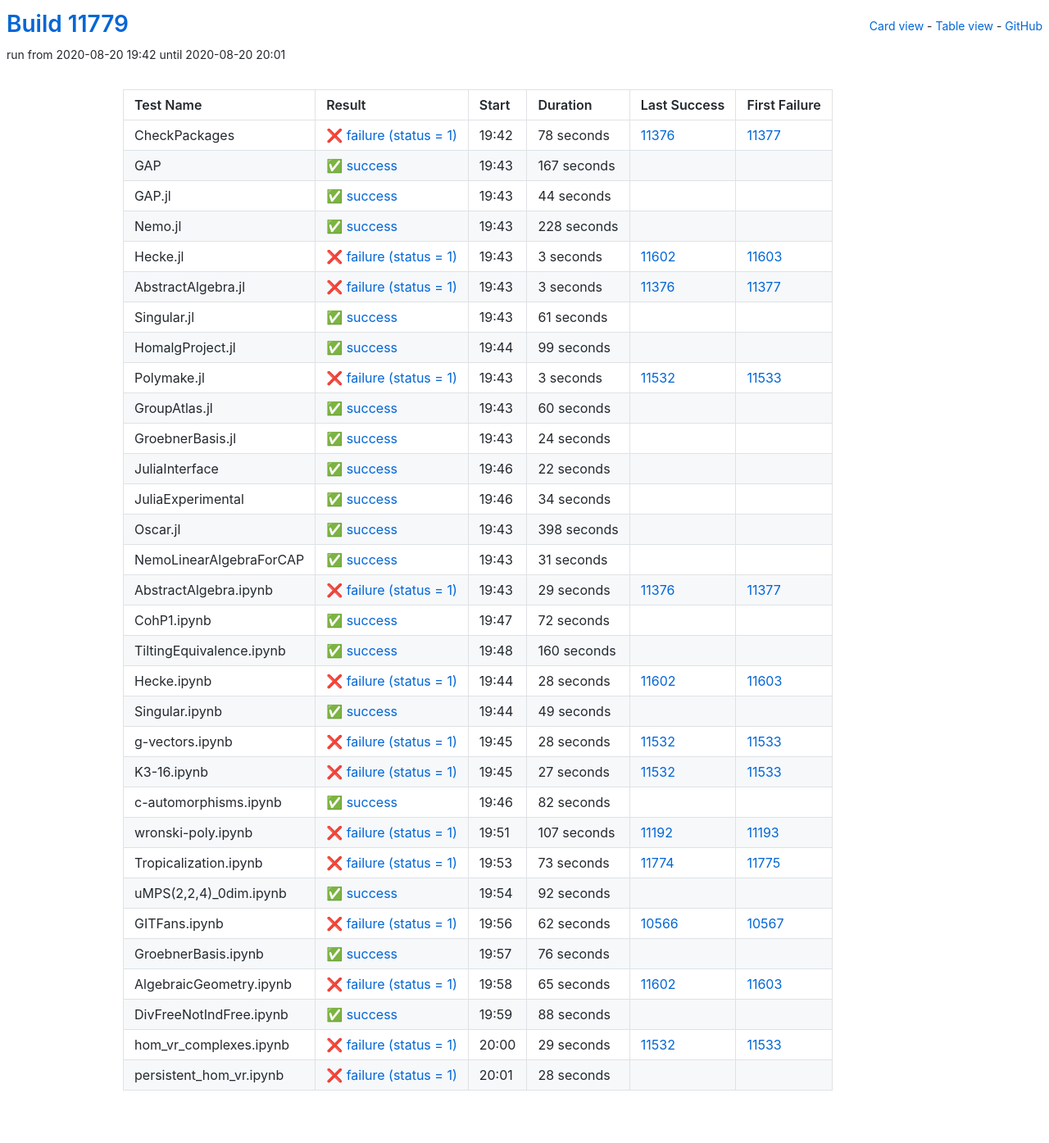
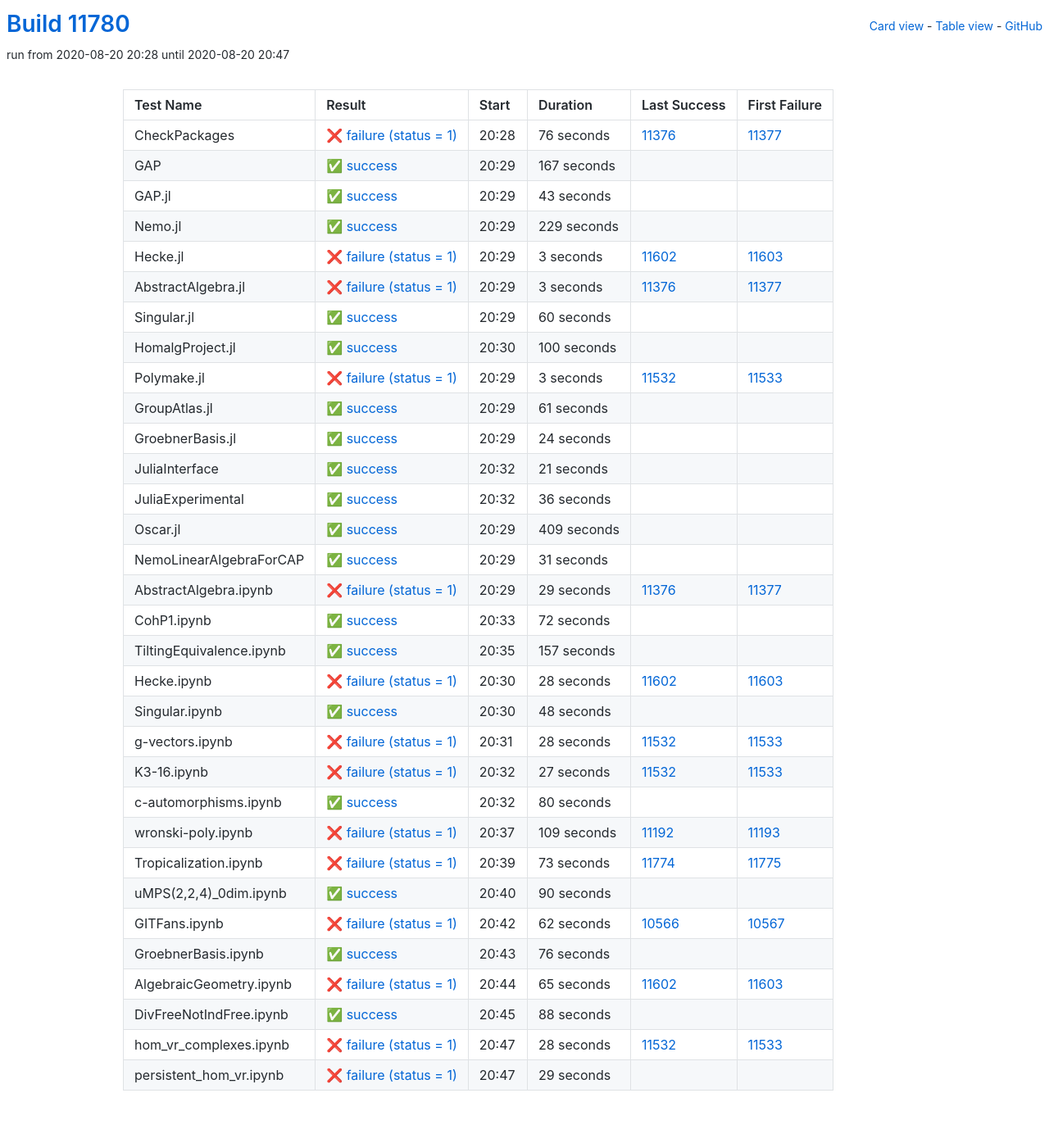
Before and after one commit to oscar-system/oscar-ci-status, a Jekyll site: the page built from table.html, in a window 1280 px wide. Shown: the whole page at 82% size. Built offline with Jekyll 4.4.1, drawn with Linux system fonts in a browser that asks for light colours.

Commit message:
Build #11780

```diff
--- a/_data/ci.yml
+++ b/_data/ci.yml
@@ -1,6 +1,6 @@
 ---
-build: 11779
-build_url: https://oscarci.mathematik.uni-kl.de/job/oscar/11779/
+build: 11780
+build_url: https://oscarci.mathematik.uni-kl.de/job/oscar/11780/
 job: oscar
 organization: oscar-system
 repo: oscar-ci-status
@@ -8,20 +8,20 @@
 tests:
 - name: CheckPackages
   id: checkpackages
-  log: https://oscarci.mathematik.uni-kl.de/job/oscar/11779/artifact/logs/build-11779/CheckPackages.log
-  start: 2020-08-20 19:42
+  log: https://oscarci.mathematik.uni-kl.de/job/oscar/11780/artifact/logs/build-11780/CheckPackages.log
+  start: 2020-08-20 20:28
   success: false
   exitcode: 1
   status: failure
-  duration: 78
+  duration: 76
   last_success: 11376
   last_success_url: https://oscarci.mathematik.uni-kl.de/job/oscar/11376/
   first_failure: 11377
   first_failure_url: https://oscarci.mathematik.uni-kl.de/job/oscar/11377/
 - name: GAP
   id: gap
-  log: https://oscarci.mathematik.uni-kl.de/job/oscar/11779/artifact/logs/build-11779/GAP.log
-  start: 2020-08-20 19:43
+  log: https://oscarci.mathematik.uni-kl.de/job/oscar/11780/artifact/logs/build-11780/GAP.log
+  start: 2020-08-20 20:29
   success: true
   exitcode: 0
   status: success
@@ -32,32 +32,32 @@
   first_failure_url:
 - name: GAP.jl
   id: gap-jl
-  log: https://oscarci.mathematik.uni-kl.de/job/oscar/11779/artifact/logs/build-11779/GAP.jl.log
-  start: 2020-08-20 19:43
+  log: https://oscarci.mathematik.uni-kl.de/job/oscar/11780/artifact/logs/build-11780/GAP.jl.log
+  start: 2020-08-20 20:29
   success: true
   exitcode: 0
   status: success
-  duration: 44
+  duration: 43
   last_success: false
   last_success_url:
   first_failure: false
   first_failure_url:
 - name: Nemo.jl
   id: nemo-jl
-  log: https://oscarci.mathematik.uni-kl.de/job/oscar/11779/artifact/logs/build-11779/Nemo.jl.log
-  start: 2020-08-20 19:43
+  log: https://oscarci.mathematik.uni-kl.de/job/oscar/11780/artifact/logs/build-11780/Nemo.jl.log
+  start: 2020-08-20 20:29
   success: true
   exitcode: 0
   status: success
-  duration: 228
+  duration: 229
   last_success: false
   last_success_url:
   first_failure: false
   first_failure_url:
 - name: Hecke.jl
   id: hecke-jl
-  log: https://oscarci.mathematik.uni-kl.de/job/oscar/11779/artifact/logs/build-11779/Hecke.jl.log
-  start: 2020-08-20 19:43
+  log: https://oscarci.mathematik.uni-kl.de/job/oscar/11780/artifact/logs/build-11780/Hecke.jl.log
+  start: 2020-08-20 20:29
   success: false
   exitcode: 1
   status: failure
@@ -68,8 +68,8 @@
   first_failure_url: https://oscarci.mathematik.uni-kl.de/job/oscar/11603/
 - name: AbstractAlgebra.jl
   id: abstractalgebra-jl
-  log: https://oscarci.mathematik.uni-kl.de/job/oscar/11779/artifact/logs/build-11779/AbstractAlgebra.jl.log
-  start: 2020-08-20 19:43
+  log: https://oscarci.mathematik.uni-kl.de/job/oscar/11780/artifact/logs/build-11780/AbstractAlgebra.jl.log
+  start: 2020-08-20 20:29
   success: false
   exitcode: 1
   status: failure
@@ -80,32 +80,32 @@
   first_failure_url: https://oscarci.mathematik.uni-kl.de/job/oscar/11377/
 - name: Singular.jl
   id: singular-jl
-  log: https://oscarci.mathematik.uni-kl.de/job/oscar/11779/artifact/logs/build-11779/Singular.jl.log
-  start: 2020-08-20 19:43
+  log: https://oscarci.mathematik.uni-kl.de/job/oscar/11780/artifact/logs/build-11780/Singular.jl.log
+  start: 2020-08-20 20:29
   success: true
   exitcode: 0
   status: success
-  duration: 61
+  duration: 60
   last_success: false
   last_success_url:
   first_failure: false
   first_failure_url:
 - name: HomalgProject.jl
   id: homalgproject-jl
-  log: https://oscarci.mathematik.uni-kl.de/job/oscar/11779/artifact/logs/build-11779/HomalgProject.jl.log
-  start: 2020-08-20 19:44
+  log: https://oscarci.mathematik.uni-kl.de/job/oscar/11780/artifact/logs/build-11780/HomalgProject.jl.log
+  start: 2020-08-20 20:30
   success: true
   exitcode: 0
   status: success
-  duration: 99
+  duration: 100
   last_success: false
   last_success_url:
   first_failure: false
   first_failure_url:
 - name: Polymake.jl
   id: polymake-jl
-  log: https://oscarci.mathematik.uni-kl.de/job/oscar/11779/artifact/logs/build-11779/Polymake.jl.log
-  start: 2020-08-20 19:43
+  log: https://oscarci.mathematik.uni-kl.de/job/oscar/11780/artifact/logs/build-11780/Polymake.jl.log
+  start: 2020-08-20 20:29
   success: false
   exitcode: 1
   status: failure
@@ -116,20 +116,20 @@
   first_failure_url: https://oscarci.mathematik.uni-kl.de/job/oscar/11533/
 - name: GroupAtlas.jl
   id: groupatlas-jl
-  log: https://oscarci.mathematik.uni-kl.de/job/oscar/11779/artifact/logs/build-11779/GroupAtlas.jl.log
-  start: 2020-08-20 19:43
+  log: https://oscarci.mathematik.uni-kl.de/job/oscar/11780/artifact/logs/build-11780/GroupAtlas.jl.log
+  start: 2020-08-20 20:29
   success: true
   exitcode: 0
   status: success
-  duration: 60
+  duration: 61
   last_success: false
   last_success_url:
   first_failure: false
   first_failure_url:
 - name: GroebnerBasis.jl
   id: groebnerbasis-jl
-  log: https://oscarci.mathematik.uni-kl.de/job/oscar/11779/artifact/logs/build-11779/GroebnerBasis.jl.log
-  start: 2020-08-20 19:43
+  log: https://oscarci.mathematik.uni-kl.de/job/oscar/11780/artifact/logs/build-11780/GroebnerBasis.jl.log
+  start: 2020-08-20 20:29
   success: true
   exitcode: 0
   status: success
@@ -140,44 +140,44 @@
   first_failure_url:
 - name: JuliaInterface
   id: juliainterface
-  log: https://oscarci.mathematik.uni-kl.de/job/oscar/11779/artifact/logs/build-11779/JuliaInterface.log
-  start: 2020-08-20 19:46
+  log: https://oscarci.mathematik.uni-kl.de/job/oscar/11780/artifact/logs/build-11780/JuliaInterface.log
+  start: 2020-08-20 20:32
   success: true
   exitcode: 0
   status: success
-  duration: 22
+  duration: 21
   last_success: false
   last_success_url:
   first_failure: false
   first_failure_url:
 - name: JuliaExperimental
   id: juliaexperimental
-  log: https://oscarci.mathematik.uni-kl.de/job/oscar/11779/artifact/logs/build-11779/JuliaExperimental.log
-  start: 2020-08-20 19:46
+  log: https://oscarci.mathematik.uni-kl.de/job/oscar/11780/artifact/logs/build-11780/JuliaExperimental.log
+  start: 2020-08-20 20:32
   success: true
   exitcode: 0
   status: success
-  duration: 34
+  duration: 36
   last_success: false
   last_success_url:
   first_failure: false
   first_failure_url:
 - name: Oscar.jl
   id: oscar-jl
-  log: https://oscarci.mathematik.uni-kl.de/job/oscar/11779/artifact/logs/build-11779/Oscar.jl.log
-  start: 2020-08-20 19:43
+  log: https://oscarci.mathematik.uni-kl.de/job/oscar/11780/artifact/logs/build-11780/Oscar.jl.log
+  start: 2020-08-20 20:29
   success: true
   exitcode: 0
   status: success
-  duration: 398
+  duration: 409
   last_success: false
   last_success_url:
   first_failure: false
   first_failure_url:
 - name: NemoLinearAlgebraForCAP
   id: nemolinearalgebraforcap
-  log: https://oscarci.mathematik.uni-kl.de/job/oscar/11779/artifact/logs/build-11779/NemoLinearAlgebraForCAP.log
-  start: 2020-08-20 19:43
+  log: https://oscarci.mathematik.uni-kl.de/job/oscar/11780/artifact/logs/build-11780/NemoLinearAlgebraForCAP.log
+  start: 2020-08-20 20:29
   success: true
   exitcode: 0
   status: success
@@ -188,8 +188,8 @@
   first_failure_url:
 - name: AbstractAlgebra.ipynb
   id: abstractalgebra-ipynb
-  log: https://oscarci.mathematik.uni-kl.de/job/oscar/11779/artifact/logs/build-11779/AbstractAlgebra.ipynb.log
-  start: 2020-08-20 19:43
+  log: https://oscarci.mathematik.uni-kl.de/job/oscar/11780/artifact/logs/build-11780/AbstractAlgebra.ipynb.log
+  start: 2020-08-20 20:29
   success: false
   exitcode: 1
   status: failure
@@ -200,8 +200,8 @@
   first_failure_url: https://oscarci.mathematik.uni-kl.de/job/oscar/11377/
 - name: CohP1.ipynb
   id: cohp1-ipynb
-  log: https://oscarci.mathematik.uni-kl.de/job/oscar/11779/artifact/logs/build-11779/CohP1.ipynb.log
-  start: 2020-08-20 19:47
+  log: https://oscarci.mathematik.uni-kl.de/job/oscar/11780/artifact/logs/build-11780/CohP1.ipynb.log
+  start: 2020-08-20 20:33
   success: true
   exitcode: 0
   status: success
@@ -212,20 +212,20 @@
   first_failure_url:
 - name: TiltingEquivalence.ipynb
   id: tiltingequivalence-ipynb
-  log: https://oscarci.mathematik.uni-kl.de/job/oscar/11779/artifact/logs/build-11779/TiltingEquivalence.ipynb.log
-  start: 2020-08-20 19:48
+  log: https://oscarci.mathematik.uni-kl.de/job/oscar/11780/artifact/logs/build-11780/TiltingEquivalence.ipynb.log
+  start: 2020-08-20 20:35
   success: true
   exitcode: 0
   status: success
-  duration: 160
+  duration: 157
   last_success: false
   last_success_url:
   first_failure: false
   first_failure_url:
 - name: Hecke.ipynb
   id: hecke-ipynb
-  log: https://oscarci.mathematik.uni-kl.de/job/oscar/11779/artifact/logs/build-11779/Hecke.ipynb.log
-  start: 2020-08-20 19:44
+  log: https://oscarci.mathematik.uni-kl.de/job/oscar/11780/artifact/logs/build-11780/Hecke.ipynb.log
+  start: 2020-08-20 20:30
   success: false
   exitcode: 1
   status: failure
@@ -236,20 +236,20 @@
   first_failure_url: https://oscarci.mathematik.uni-kl.de/job/oscar/11603/
 - name: Singular.ipynb
   id: singular-ipynb
-  log: https://oscarci.mathematik.uni-kl.de/job/oscar/11779/artifact/logs/build-11779/Singular.ipynb.log
-  start: 2020-08-20 19:44
+  log: https://oscarci.mathematik.uni-kl.de/job/oscar/11780/artifact/logs/build-11780/Singular.ipynb.log
+  start: 2020-08-20 20:30
   success: true
   exitcode: 0
   status: success
-  duration: 49
+  duration: 48
   last_success: false
   last_success_url:
   first_failure: false
   first_failure_url:
 - name: g-vectors.ipynb
   id: g-vectors-ipynb
-  log: https://oscarci.mathematik.uni-kl.de/job/oscar/11779/artifact/logs/build-11779/g-vectors.ipynb.log
-  start: 2020-08-20 19:45
+  log: https://oscarci.mathematik.uni-kl.de/job/oscar/11780/artifact/logs/build-11780/g-vectors.ipynb.log
+  start: 2020-08-20 20:31
   success: false
   exitcode: 1
   status: failure
@@ -260,8 +260,8 @@
   first_failure_url: https://oscarci.mathematik.uni-kl.de/job/oscar/11533/
 - name: K3-16.ipynb
   id: k3-16-ipynb
-  log: https://oscarci.mathematik.uni-kl.de/job/oscar/11779/artifact/logs/build-11779/K3-16.ipynb.log
-  start: 2020-08-20 19:45
+  log: https://oscarci.mathematik.uni-kl.de/job/oscar/11780/artifact/logs/build-11780/K3-16.ipynb.log
+  start: 2020-08-20 20:32
   success: false
   exitcode: 1
   status: failure
@@ -272,32 +272,32 @@
   first_failure_url: https://oscarci.mathematik.uni-kl.de/job/oscar/11533/
 - name: c-automorphisms.ipynb
   id: c-automorphisms-ipynb
-  log: https://oscarci.mathematik.uni-kl.de/job/oscar/11779/artifact/logs/build-11779/c-automorphisms.ipynb.log
-  start: 2020-08-20 19:46
+  log: https://oscarci.mathematik.uni-kl.de/job/oscar/11780/artifact/logs/build-11780/c-automorphisms.ipynb.log
+  start: 2020-08-20 20:32
   success: true
   exitcode: 0
   status: success
-  duration: 82
+  duration: 80
   last_success: false
   last_success_url:
   first_failure: false
   first_failure_url:
 - name: wronski-poly.ipynb
   id: wronski-poly-ipynb
-  log: https://oscarci.mathematik.uni-kl.de/job/oscar/11779/artifact/logs/build-11779/wronski-poly.ipynb.log
-  start: 2020-08-20 19:51
+  log: https://oscarci.mathematik.uni-kl.de/job/oscar/11780/artifact/logs/build-11780/wronski-poly.ipynb.log
+  start: 2020-08-20 20:37
   success: false
   exitcode: 1
   status: failure
-  duration: 107
+  duration: 109
   last_success: 11192
   last_success_url: https://oscarci.mathematik.uni-kl.de/job/oscar/11192/
   first_failure: 11193
   first_failure_url: https://oscarci.mathematik.uni-kl.de/job/oscar/11193/
 - name: Tropicalization.ipynb
   id: tropicalization-ipynb
-  log: https://oscarci.mathematik.uni-kl.de/job/oscar/11779/artifact/logs/build-11779/Tropicalization.ipynb.log
-  start: 2020-08-20 19:53
+  log: https://oscarci.mathematik.uni-kl.de/job/oscar/11780/artifact/logs/build-11780/Tropicalization.ipynb.log
+  start: 2020-08-20 20:39
   success: false
   exitcode: 1
   status: failure
@@ -308,20 +308,20 @@
   first_failure_url: https://oscarci.mathematik.uni-kl.de/job/oscar/11775/
 - name: uMPS(2,2,4)_0dim.ipynb
   id: umps-2-2-4-0dim-ipynb
-  log: https://oscarci.mathematik.uni-kl.de/job/oscar/11779/artifact/logs/build-11779/uMPS-2-2-4-_0dim.ipynb.log
-  start: 2020-08-20 19:54
+  log: https://oscarci.mathematik.uni-kl.de/job/oscar/11780/artifact/logs/build-11780/uMPS-2-2-4-_0dim.ipynb.log
+  start: 2020-08-20 20:40
   success: true
   exitcode: 0
   status: success
-  duration: 92
+  duration: 90
   last_success: false
   last_success_url:
   first_failure: false
   first_failure_url:
 - name: GITFans.ipynb
   id: gitfans-ipynb
-  log: https://oscarci.mathematik.uni-kl.de/job/oscar/11779/artifact/logs/build-11779/GITFans.ipynb.log
-  start: 2020-08-20 19:56
+  log: https://oscarci.mathematik.uni-kl.de/job/oscar/11780/artifact/logs/build-11780/GITFans.ipynb.log
+  start: 2020-08-20 20:42
   success: false
   exitcode: 1
   status: failure
@@ -332,8 +332,8 @@
   first_failure_url: https://oscarci.mathematik.uni-kl.de/job/oscar/10567/
 - name: GroebnerBasis.ipynb
   id: groebnerbasis-ipynb
-  log: https://oscarci.mathematik.uni-kl.de/job/oscar/11779/artifact/logs/build-11779/GroebnerBasis.ipynb.log
-  start: 2020-08-20 19:57
+  log: https://oscarci.mathematik.uni-kl.de/job/oscar/11780/artifact/logs/build-11780/GroebnerBasis.ipynb.log
+  start: 2020-08-20 20:43
   success: true
   exitcode: 0
   status: success
@@ -344,8 +344,8 @@
   first_failure_url:
 - name: AlgebraicGeometry.ipynb
   id: algebraicgeometry-ipynb
-  log: https://oscarci.mathematik.uni-kl.de/job/oscar/11779/artifact/logs/build-11779/AlgebraicGeometry.ipynb.log
-  start: 2020-08-20 19:58
+  log: https://oscarci.mathematik.uni-kl.de/job/oscar/11780/artifact/logs/build-11780/AlgebraicGeometry.ipynb.log
+  start: 2020-08-20 20:44
   success: false
   exitcode: 1
   status: failure
@@ -356,8 +356,8 @@
   first_failure_url: https://oscarci.mathematik.uni-kl.de/job/oscar/11603/
 - name: DivFreeNotIndFree.ipynb
   id: divfreenotindfree-ipynb
-  log: https://oscarci.mathematik.uni-kl.de/job/oscar/11779/artifact/logs/build-11779/DivFreeNotIndFree.ipynb.log
-  start: 2020-08-20 19:59
+  log: https://oscarci.mathematik.uni-kl.de/job/oscar/11780/artifact/logs/build-11780/DivFreeNotIndFree.ipynb.log
+  start: 2020-08-20 20:45
   success: true
   exitcode: 0
   status: success
@@ -368,24 +368,24 @@
   first_failure_url:
 - name: hom_vr_complexes.ipynb
   id: hom-vr-complexes-ipynb
-  log: https://oscarci.mathematik.uni-kl.de/job/oscar/11779/artifact/logs/build-11779/hom_vr_complexes.ipynb.log
-  start: 2020-08-20 20:00
+  log: https://oscarci.mathematik.uni-kl.de/job/oscar/11780/artifact/logs/build-11780/hom_vr_complexes.ipynb.log
+  start: 2020-08-20 20:47
   success: false
   exitcode: 1
   status: failure
-  duration: 29
+  duration: 28
   last_success: 11532
   last_success_url: https://oscarci.mathematik.uni-kl.de/job/oscar/11532/
   first_failure: 11533
   first_failure_url: https://oscarci.mathematik.uni-kl.de/job/oscar/11533/
 - name: persistent_hom_vr.ipynb
   id: persistent-hom-vr-ipynb
-  log: https://oscarci.mathematik.uni-kl.de/job/oscar/11779/artifact/logs/build-11779/persistent_hom_vr.ipynb.log
-  start: 2020-08-20 20:01
+  log: https://oscarci.mathematik.uni-kl.de/job/oscar/11780/artifact/logs/build-11780/persistent_hom_vr.ipynb.log
+  start: 2020-08-20 20:47
   success: false
   exitcode: 1
   status: failure
-  duration: 28
+  duration: 29
   last_success: false
   last_success_url:
   first_failure: false
```
Also changed, not shown: README.md.
